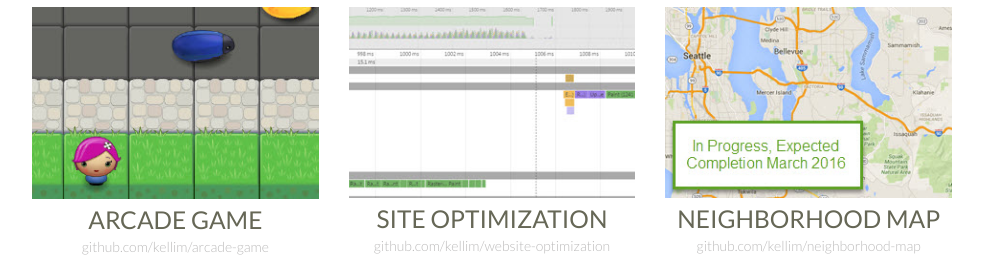
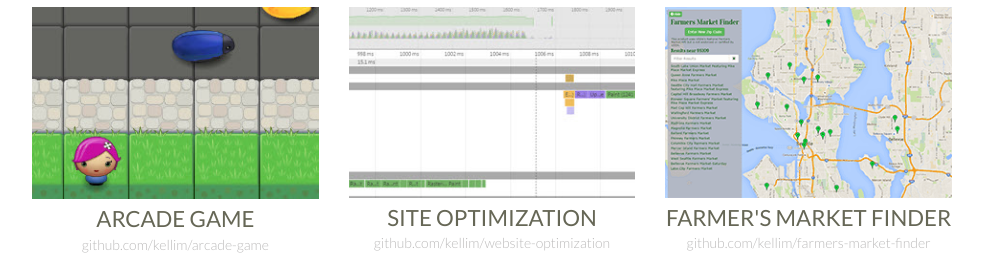
Before and after one commit to kellim/Udacity-FEND-P1-Portfolio, a plain HTML site: page index.html in a window 1280 px wide. Shown: the part 596-863 px from the top of the page, without its empty margins (148-1131 px from the left). Drawn offline with Linux system fonts and the light colour scheme.

Commit message:
Update Farmers Market Finder

```diff
--- a/css/styles.css
+++ b/css/styles.css
@@ -46,7 +46,7 @@ a:link {
 /* Content */
 .app-name {
     margin: 8px 0 3px;
-    font-size: 1.75em;
+    font-size: 1.59em;
 }
 
 .text-featured {
--- a/index.html
+++ b/index.html
@@ -54,9 +54,9 @@
                         github.com/kellim/website-optimization</a></p>
                     </article>
                     <article class="col-sm-6 col-md-4">
-                        <img class="img-responsive center-block" src="images/map300x200.jpg" data-toggle="modal" data-target="#map" alt="Neighborhood Map">
-                        <h3 class="text-uppercase app-name">Neighborhood Map</h3>
-                        <p class="url"><a class="link-featured" href="https://github.com/kellim/neighborhood-map">github.com/kellim/neighborhood-map</a></p>
+                        <img class="img-responsive center-block" src="images/map300x200.png" data-toggle="modal" data-target="#map" alt="Neighborhood Map">
+                        <h3 class="text-uppercase app-name">Farmer's Market Finder</h3>
+                        <p class="url"><a class="link-featured" href="https://github.com/kellim/farmers-market-finder">github.com/kellim/farmers-market-finder</a></p>
                     </article>
                 </div>
             </main>
@@ -117,13 +117,12 @@
                 <h4 class="modal-title" id="myModalLabel3">Neighborhood Map</h4>
               </div>
               <div class="modal-body">
-                <p><img class="img-responsive" src="images/map300x200.jpg" alt="Neighborhood Map">
-                <strong>NOTE: This project is in progress with an expected completion date of March, 2016.</strong></p>
-                <p>Neighborhood Map is the fifth project for Udacity's Front-End Web Developer Nanodegree.
-                For this project, I'm using Knockout.js along with the Google Maps API and USDA National Farmers Market Directory API to create a mashup where visitors can search for Farmer's Markets near them
+                <p><img class="img-responsive" src="images/map_modal.png" alt="Farmers Market Finder">
+                 <p>Farmers Market Finder is my fifth project for Udacity's Front-End Web Developer Nanodegree.
+                For this project, I used Knockout along with the Google Maps API and USDA National Farmers Market Directory API to create a mashup where visitors can search for Farmer's Markets near them
                 by entering their zip code, then nearby Farmer's Markets will be shown on the map.</p>
-                <p>You can take a look at the <a class="link-modal" href="https://github.com/kellim/neighborhood-map">repo</a>
-                which is still a work in progress.
+                <p>You can take a look at the <a class="link-modal" href="https://github.com/kellim/farmers-market-finder">repo</a>
+                or <a class="link-modal" href="http://kellim.github.io/farmers-market-finder">use the app</a>.</p>
               </div>
               <div class="modal-footer">
                 <button type="button" class="btn btn-default" data-dismiss="modal">Close</button>
```
Also changed, not shown: images/map300x200.jpg (deleted), images/map300x200.png (added), images/map_modal.png (added).
